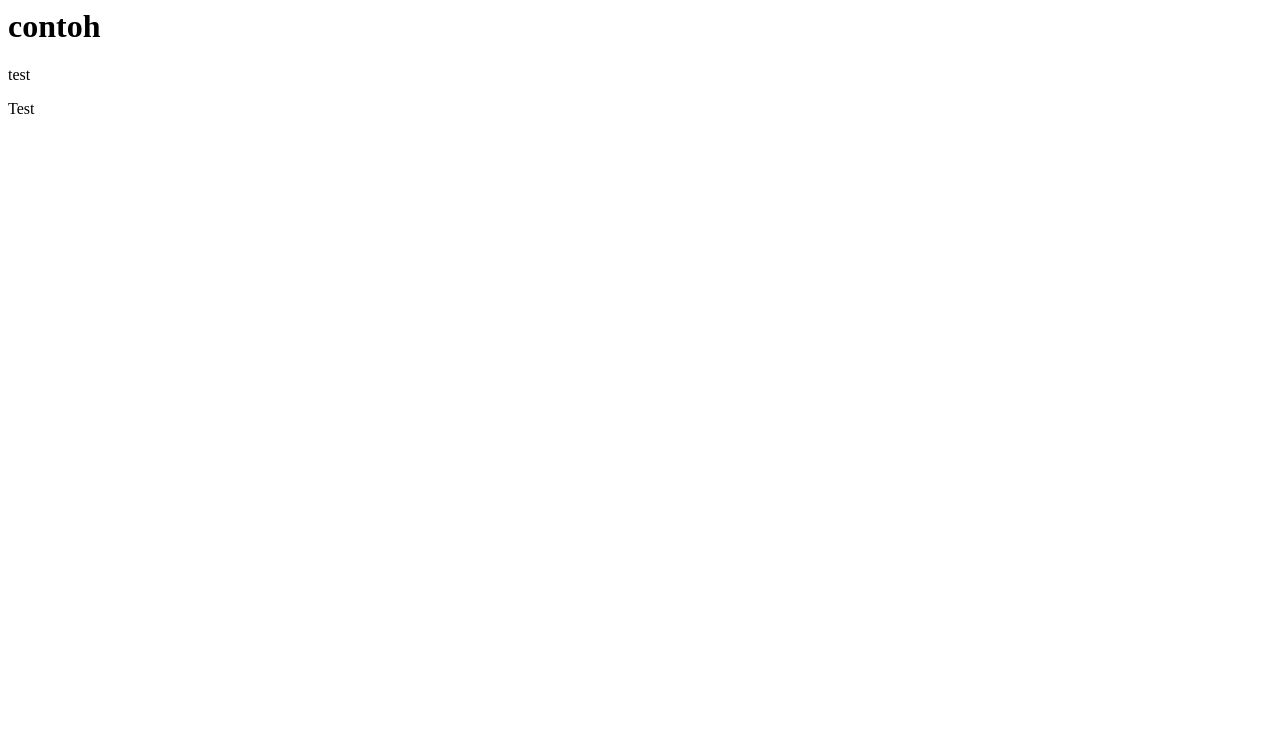
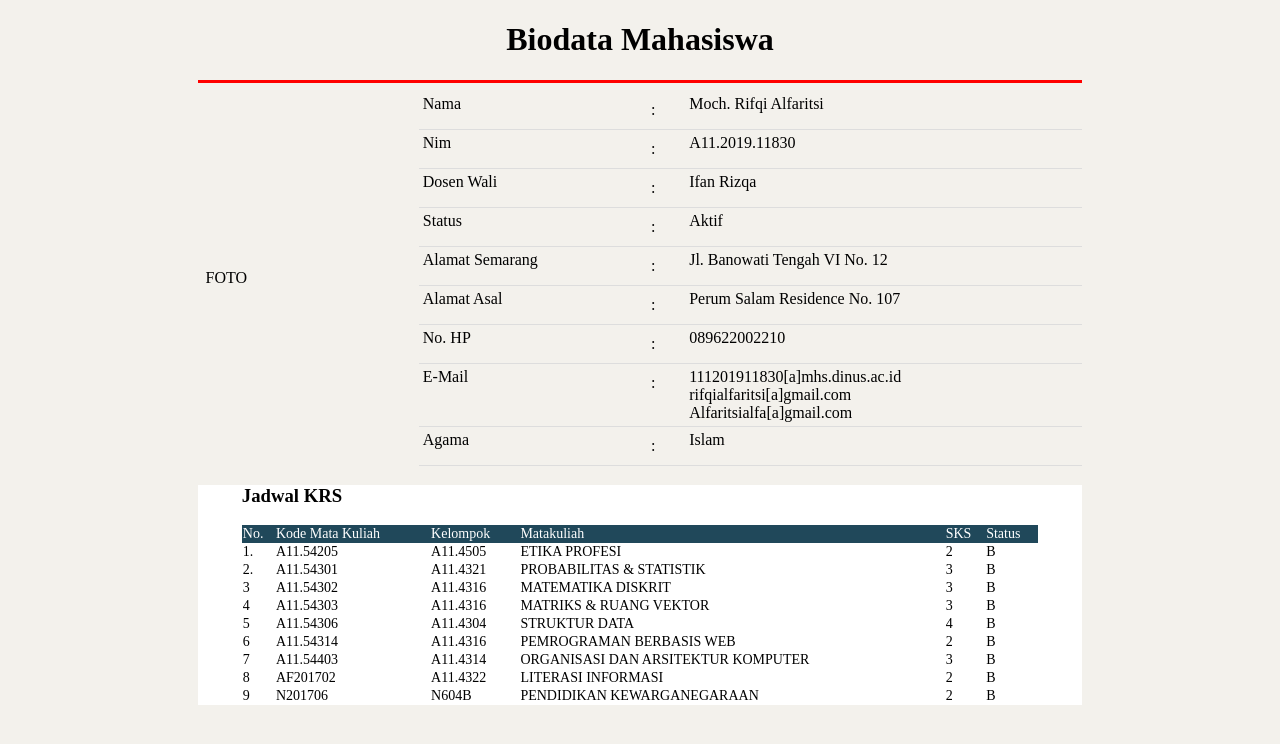
Before and after one commit to alfaritsii/webdas, a plain HTML site: page repominggu3/latihan3/lat-biodata.html in a window 1280 px wide. Drawn offline with Linux system fonts and the light colour scheme.

Commit message:
lat-biodata

```diff
--- a/repominggu3/latihan3/lat-biodata.html
+++ b/repominggu3/latihan3/lat-biodata.html
@@ -1,4 +1,176 @@
-<h1>contoh</h1>
-<p>test</p>
-<a> Test</a>
-<br>
+  <!DOCTYPE html>
+  <html lang="en" dir="ltr">
+  <head>
+    <meta charset="utf-8">
+    <title>Latihan Biodata</title>
+    <style>
+      table{
+        border-collapse: collapse;
+      }
+      td {
+
+      }
+      tr{
+        display: table-row
+      }
+      .garis{
+        width: auto;
+        padding: 4px;
+        vertical-align: top;
+        border-bottom: 1px solid #ddd;
+      }
+      .foto{
+        padding: 8px;
+        width: 25%;
+      }
+      .pemisah{
+        padding: 10px;
+      }
+
+
+    </style>
+  </head>
+  <body style="background-color: #F3F1EC;">
+    <center>
+      <h1>Biodata Mahasiswa</h1>
+      <hr style="height:3px;width:70%;border-width:0;color:gray;background-color:red">
+      <table style="width: 70%">
+        <tr>
+          <td  class="foto" rowspan="10">FOTO</td>
+          <td class="garis">Nama</td>
+          <td class="pemisah garis">:</td>
+          <td class="garis">Moch. Rifqi Alfaritsi</td>
+        </tr>
+        <tr>
+          <td class="garis">Nim</td>
+          <td class="pemisah garis">:</td>
+          <td class="garis">A11.2019.11830</td>
+        </tr>
+        <tr>
+          <td class="garis">Dosen Wali</td>
+          <td class="pemisah garis">:</td>
+          <td class="garis">Ifan Rizqa</td>
+        </tr>
+        <tr>
+          <td class="garis">Status</td>
+          <td class="pemisah garis">:</td>
+          <td class="garis">Aktif</td>
+        </tr>
+        <tr>
+          <td class="garis">Alamat Semarang</td>
+          <td class="pemisah garis">:</td>
+          <td class="garis">Jl. Banowati Tengah VI No. 12</td>
+        </tr>
+        <tr>
+          <td class="garis">Alamat Asal</td>
+          <td class="pemisah garis">:</td>
+          <td class="garis">Perum Salam Residence No. 107</td>
+        </tr>
+        <tr>
+          <td class="garis">No. HP</td>
+          <td class="pemisah garis">:</td>
+          <td class="garis">089622002210</td>
+        </tr>
+        <tr>
+          <td class="garis">E-Mail</td>
+          <td class="pemisah garis">:</td>
+          <td class="garis">111201911830[a]mhs.dinus.ac.id<br>rifqialfaritsi[a]gmail.com<br>Alfaritsialfa[a]gmail.com</td>
+        </tr>
+        <tr>
+          <td class="garis">Agama</td>
+          <td class="pemisah garis">:</td>
+          <td class="garis">Islam</td>
+        </tr>
+      </table>
+      <nav style="background-color: #fff;width: 70%;">
+        <h3 style="text-align: left; margin-left:5%;">Jadwal KRS</h3>
+        <center>
+        <table style="width: 90%;font-size: 14px;">
+          <tr style="background-color: #20485A;color:white">
+            <b>
+            <td>No.</td>
+            <td>Kode Mata Kuliah</td>
+            <td>Kelompok</td>
+            <td>Matakuliah</td>
+            <td>SKS</td>
+            <td>Status</td>
+            </b>
+          </tr>
+          <tr>
+            <td>1.</td>
+            <td>A11.54205</td>
+            <td>A11.4505</td>
+            <td>ETIKA PROFESI</td>
+            <td>2</td>
+            <td>B</td>
+          </tr>
+          <tr>
+            <td>2.</td>
+            <td>A11.54301</td>
+            <td>A11.4321</td>
+            <td>PROBABILITAS & STATISTIK</td>
+            <td>3</td>
+            <td>B</td>
+          </tr>
+          <tr>
+            <td>3</td>
+            <td>A11.54302</td>
+            <td>A11.4316</td>
+            <td>MATEMATIKA DISKRIT</td>
+            <td>3</td>
+            <td>B</td>
+          </tr>
+          <tr>
+            <td>4</td>
+            <td>A11.54303</td>
+            <td>A11.4316</td>
+            <td>MATRIKS & RUANG VEKTOR</td>
+            <td>3</td>
+            <td>B</td>
+        </tr>
+        <tr>
+            <td>5</td>
+            <td>A11.54306</td>
+            <td>A11.4304</td>
+            <td>STRUKTUR DATA</td>
+            <td>4</td>
+            <td>B</td>
+        </tr>
+        <tr>
+            <td>6</td>
+            <td>A11.54314</td>
+            <td>A11.4316</td>
+            <td>PEMROGRAMAN BERBASIS WEB</td>
+            <td>2</td>
+            <td>B</td>
+        </tr>
+        <tr>
+            <td>7</td>
+            <td>A11.54403</td>
+            <td>A11.4314</td>
+            <td>ORGANISASI DAN ARSITEKTUR KOMPUTER</td>
+            <td>3</td>
+            <td>B</td>
+        </tr>
+        <tr>
+            <td>8</td>
+            <td>AF201702</td>
+            <td>A11.4322</td>
+            <td>LITERASI INFORMASI</td>
+            <td>2</td>
+            <td>B</td>
+        </tr>
+        <tr>
+            <td>9</td>
+            <td>N201706</td>
+            <td>N604B</td>
+            <td>PENDIDIKAN KEWARGANEGARAAN</td>
+            <td>2</td>
+            <td>B</td>
+        </tr>
+        </table>
+        </center>
+      </nav>
+    </center>
+  </body>
+</html>
```
